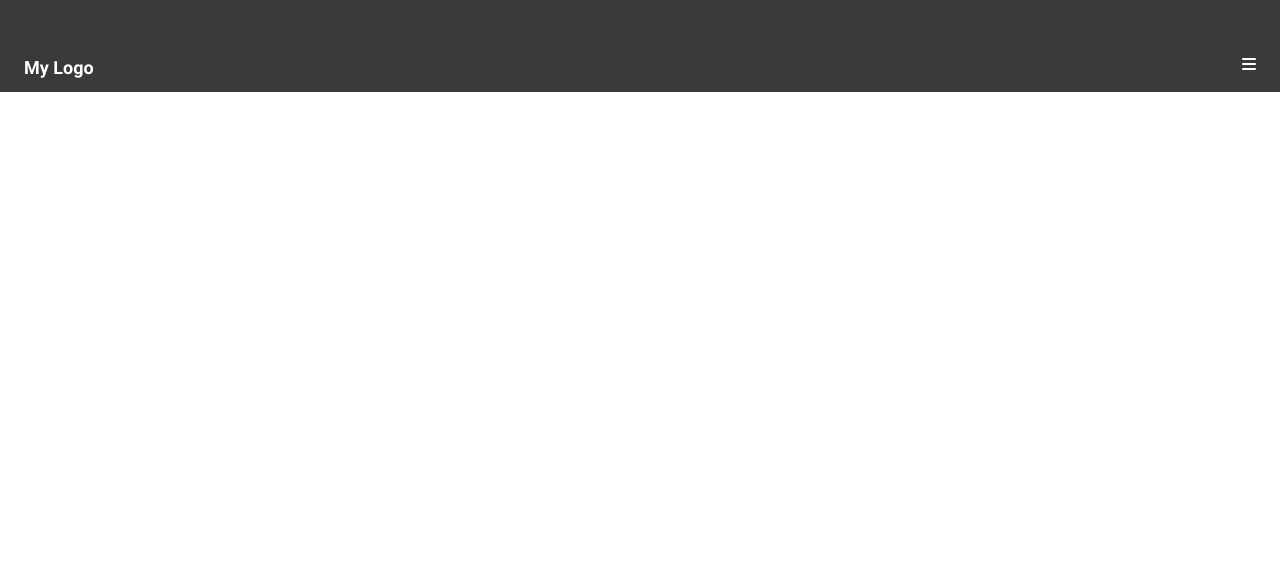
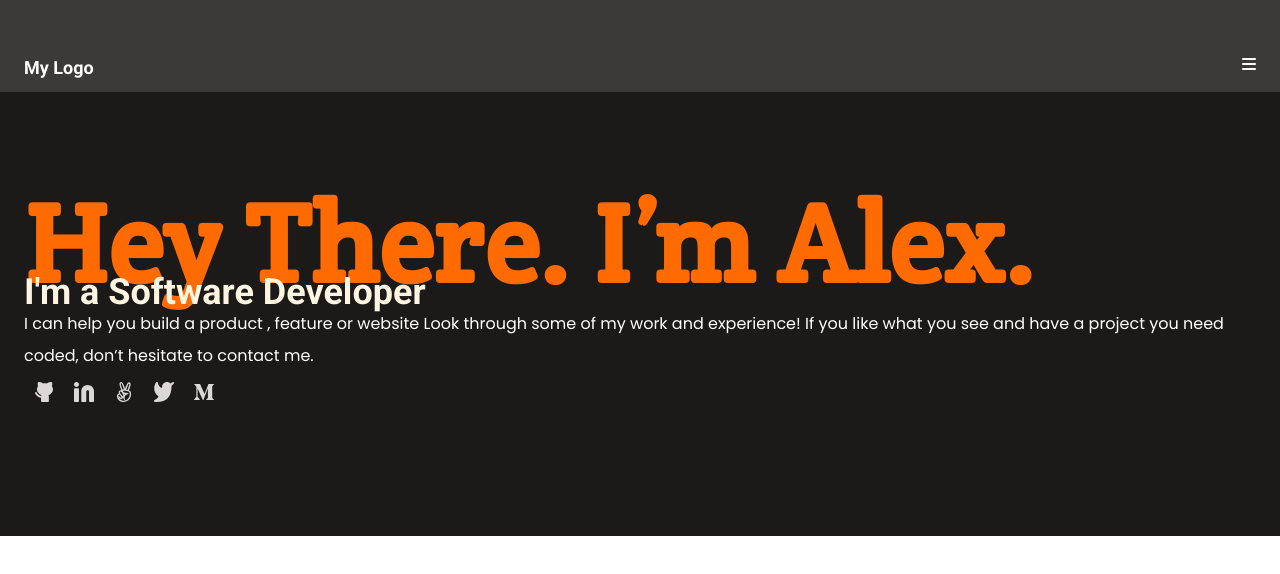
Before and after one commit to Cavein254/mobile-first, a website: page index.html in a window 1280 px wide. Drawn offline with Linux system fonts and the light colour scheme.

Commit message:
add social icons

```diff
--- a/css/styles.css
+++ b/css/styles.css
@@ -24,3 +24,33 @@
 .burger > span {
   color: #fff;
 }
+.hero {
+  background-color: #1c1a19;
+  padding: 7.5rem 1.5rem;
+}
+.primary-text {
+  font-family: "Crete Round";
+  font-style: normal;
+  font-weight: 400;
+  font-size: 3.5rem;
+  line-height: 114%;
+  color: #ff6b00;
+  letter-spacing: 0.02rem;
+}
+.supporting-text {
+  font-family: "Roboto";
+  font-style: normal;
+  font-weight: 700;
+  font-size: 1.5rem;
+  line-height: 2rem;
+  color: #fff5e1;
+  margin-top: 0.75rem 0;
+}
+.description {
+  color: #fff;
+  font-family: "Poppins";
+  font-style: normal;
+  font-weight: 400;
+  font-size: 1rem;
+  line-height: 2rem;
+}
--- a/index.html
+++ b/index.html
@@ -5,7 +5,7 @@
     <meta http-equiv="X-UA-Compatible" content="IE=edge" />
     <meta name="viewport" content="width=device-width, initial-scale=1.0" />
     <link
-      href="https://fonts.googleapis.com/css2?family=Poppins:wght@400;500;700&family=Roboto:wght@400;700&display=swap"
+      href="https://fonts.googleapis.com/css2?family=Crete+Round&family=Poppins:wght@400;500;700&family=Roboto:wght@400;700&display=swap"
       rel="stylesheet"
     />
     <link
@@ -24,6 +24,25 @@
         </div>
       </div>
     </header>
-    <main></main>
+    <main>
+      <div class="hero">
+        <div class="primary-text">
+          <h1>Hey There. I’m Alex.</h1>
+        </div>
+        <div class="supporting-text">
+          <h2>I'm a Software Developer</h2>
+        </div>
+        <div class="description">
+          <p>
+            I can help you build a product , feature or website Look through
+            some of my work and experience! If you like what you see and have a
+            project you need coded, don’t hesitate to contact me.
+          </p>
+        </div>
+        <div class="social-media">
+          <img src="./pics/media.svg" alt="social icons" />
+        </div>
+      </div>
+    </main>
   </body>
 </html>
```
Also changed, not shown: pics/background.svg (added), pics/media.svg (added).
